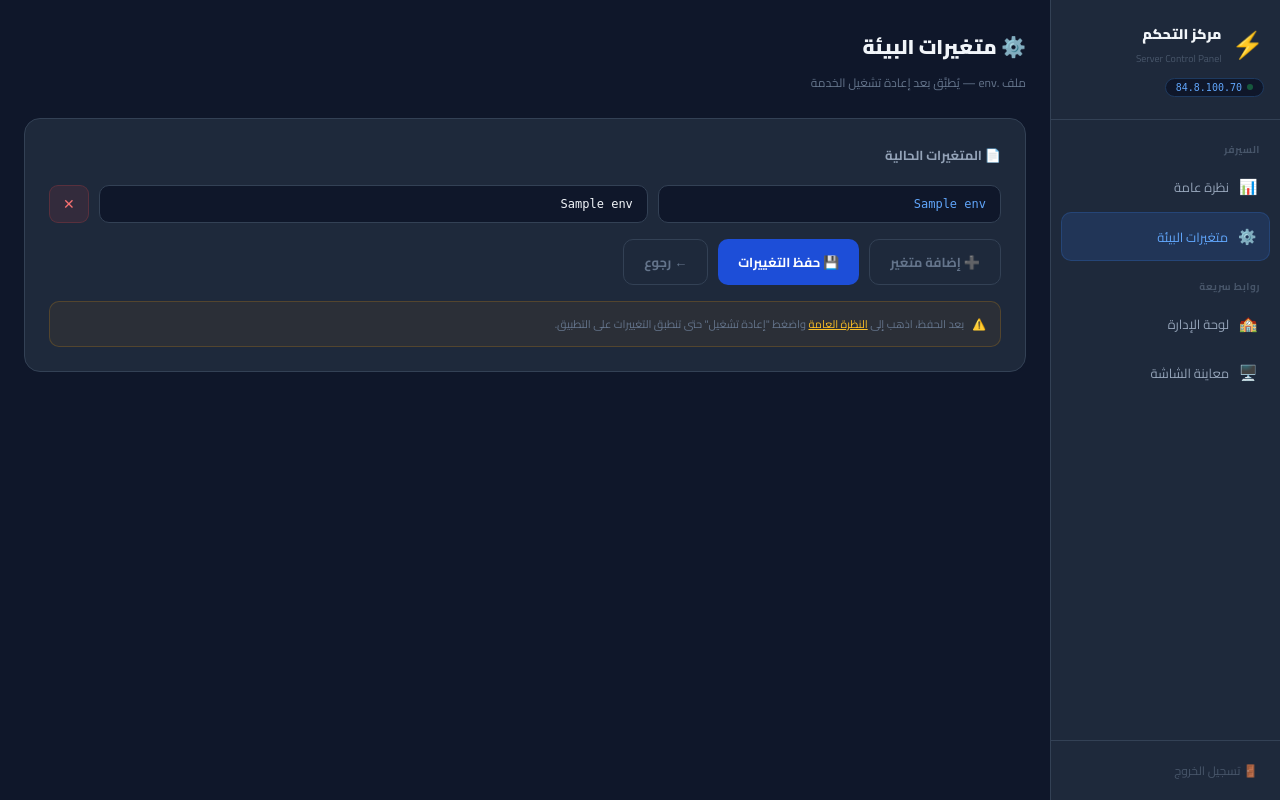
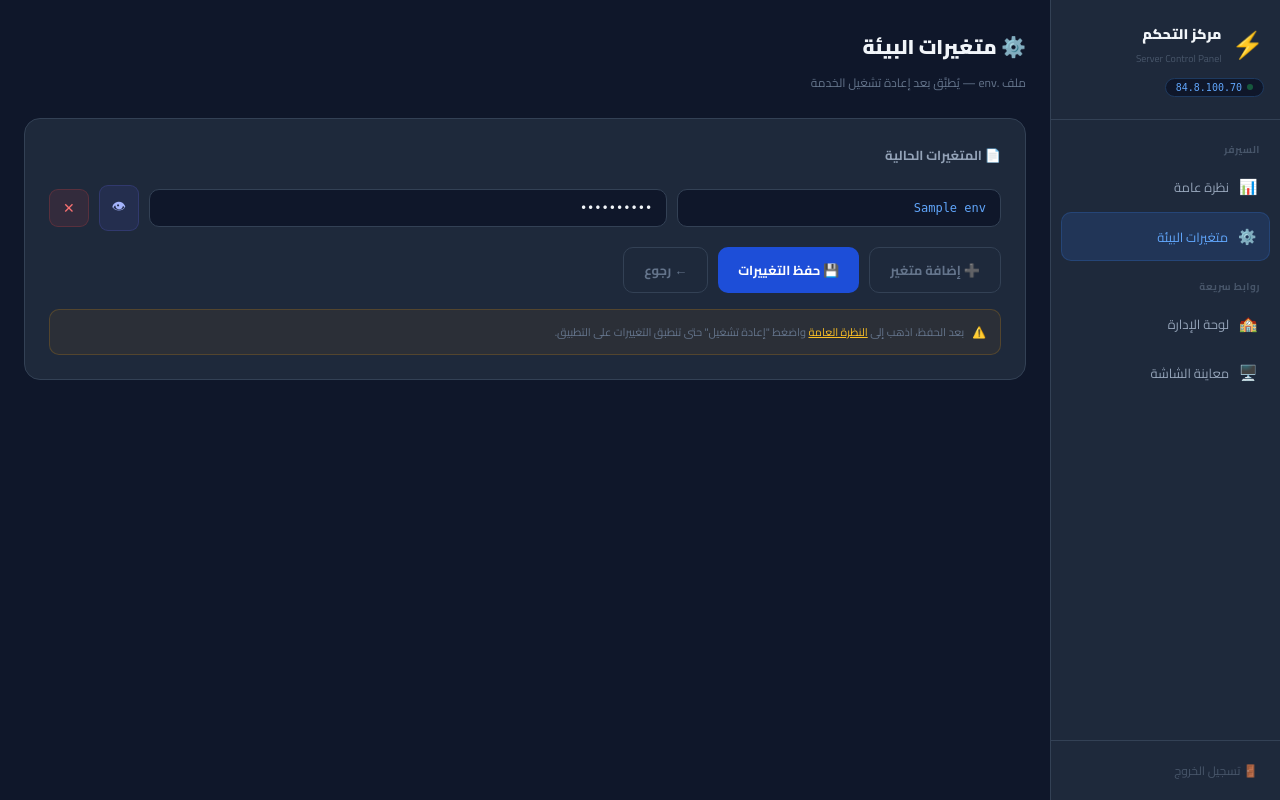
Before and after one commit to moosahu/server-panel, a Flask app: template templates/server/env.html in a window 1280 px wide. Run offline with Flask 3, Linux system fonts and the light colour scheme; the template is opened without the code that fills it: most values are stand-ins (such as "Sample title", 1, 10 or a date in 2020); parts of the project's set-up code (start-up, migrations or seed data) failed here and were passed over.

Commit message:
Add show/hide toggle button for env values
Co-Authored-By: Claude Sonnet 4.6 <noreply@anthropic.com>

```diff
--- a/templates/server/env.html
+++ b/templates/server/env.html
@@ -46,8 +46,12 @@ nav a .ni{font-size:15px;width:20px;text-align:center}
 .card-title{font-size:13px;font-weight:700;color:#94a3b8;margin-bottom:18px;
   display:flex;align-items:center;gap:7px}
 
-.env-row{display:grid;grid-template-columns:1fr 1.6fr auto;gap:10px;
+.env-row{display:grid;grid-template-columns:1fr 1.6fr auto auto;gap:10px;
   align-items:center;margin-bottom:10px}
+.btn-eye{background:rgba(99,102,241,.1);color:#a5b4fc;
+  border:1px solid rgba(99,102,241,.2);border-radius:9px;
+  padding:10px 12px;cursor:pointer;font-size:14px;transition:.15s;flex-shrink:0}
+.btn-eye:hover{background:rgba(99,102,241,.2)}
 .env-key{padding:11px 14px;background:#0f172a;border:1.5px solid #334155;
   border-radius:10px;color:#60a5fa;font-family:monospace;font-size:12px;
   outline:none;width:100%;transition:.2s}
@@ -118,7 +122,8 @@ nav a .ni{font-size:15px;width:20px;text-align:center}
         {% for k, v in env.items() %}
         <div class="env-row">
           <input class="env-key" type="text" name="key" value="{{ k }}">
-          <input class="env-val" type="text" name="value" value="{{ v }}">
+          <input class="env-val" type="password" name="value" value="{{ v }}">
+          <button type="button" class="btn-eye" onclick="toggleVal(this)" title="إظهار/إخفاء">👁</button>
           <button type="button" class="btn-del" onclick="this.closest('.env-row').remove()" title="حذف">✕</button>
         </div>
         {% endfor %}
@@ -139,12 +144,18 @@ nav a .ni{font-size:15px;width:20px;text-align:center}
 </div>
 
 <script>
+function toggleVal(btn){
+  const inp = btn.previousElementSibling;
+  inp.type = inp.type === 'password' ? 'text' : 'password';
+  btn.textContent = inp.type === 'password' ? '👁' : '🙈';
+}
 function addRow(){
   const div = document.createElement('div');
   div.className = 'env-row';
   div.innerHTML = `
     <input class="env-key" type="text" name="key" placeholder="VARIABLE_NAME">
     <input class="env-val" type="text" name="value" placeholder="القيمة">
+    <button type="button" class="btn-eye" onclick="toggleVal(this)">👁</button>
     <button type="button" class="btn-del" onclick="this.closest('.env-row').remove()">✕</button>`;
   document.getElementById('rows').appendChild(div);
   div.querySelector('.env-key').focus();
```
